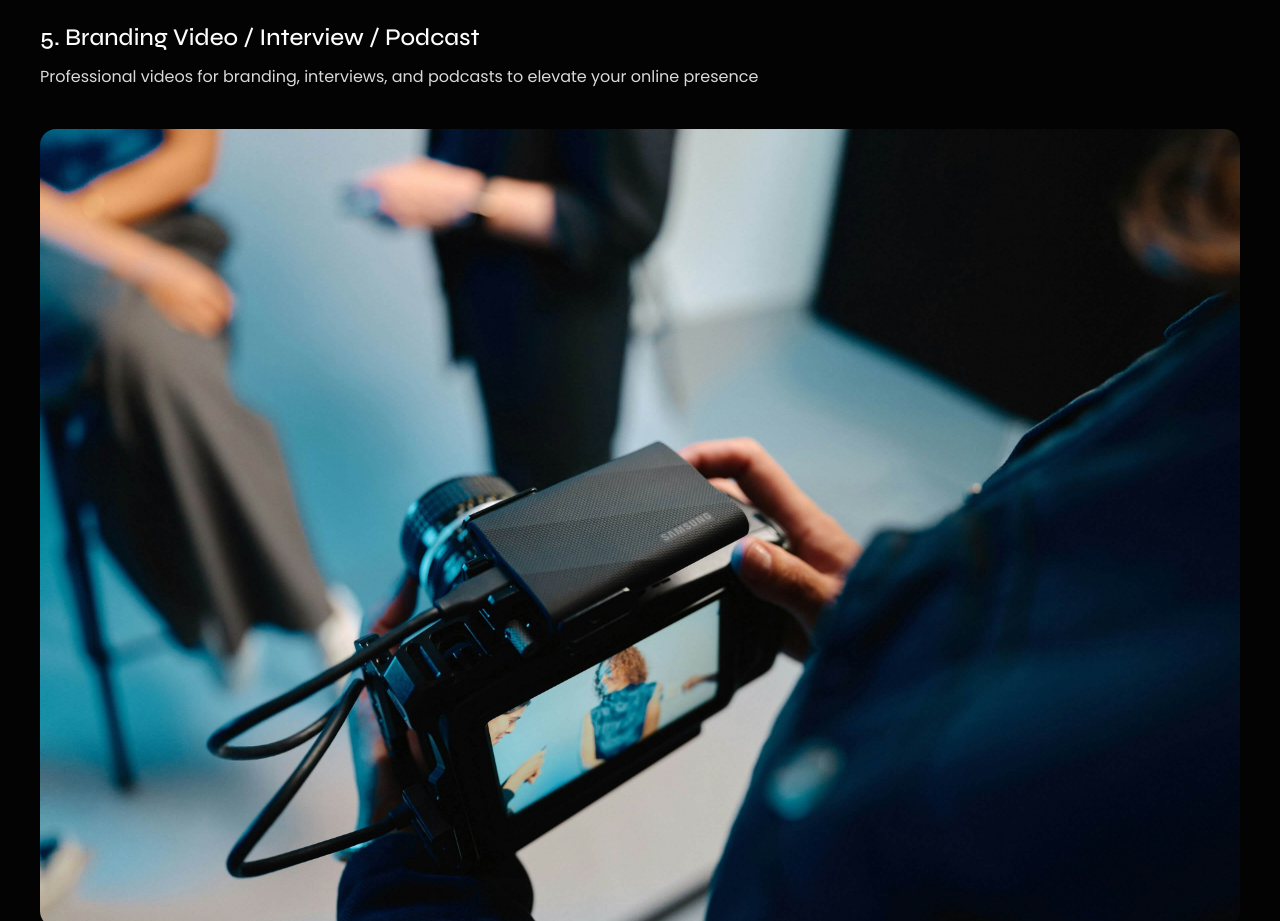
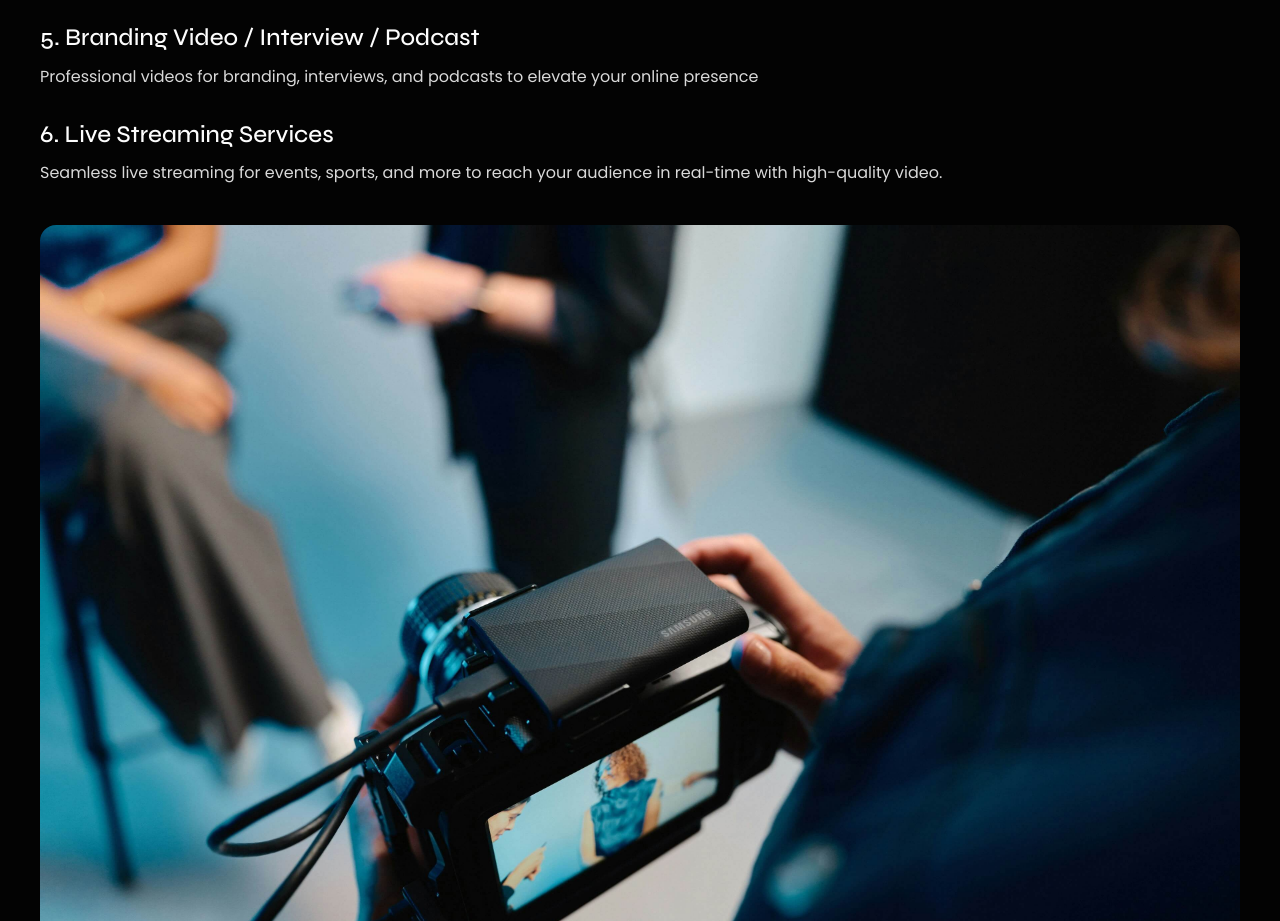
Before and after one commit to komal8556/Grahil_Studios_Website, a plain HTML site: page services.html in a window 1280 px wide. Shown: the part 2140-3061 px from the top of the page. Drawn offline with nearby package versions, Linux system fonts and the light colour scheme.

Commit message:
updated videography services

```diff
--- a/services.html
+++ b/services.html
@@ -194,6 +194,16 @@
                     <p>
                       Professional videos for branding, interviews, and podcasts
                       to elevate your online presence
+                    </p>
+                  </div>
+                </div>
+                <div class="service-type">
+                  <h4 class="service-type-title">
+                    6. Live Streaming Services
+                  </h4>
+                  <div class="service-details">
+                    <p>
+                      Seamless live streaming for events, sports, and more to reach your audience in real-time with high-quality video.
                     </p>
                   </div>
                 </div>
```
